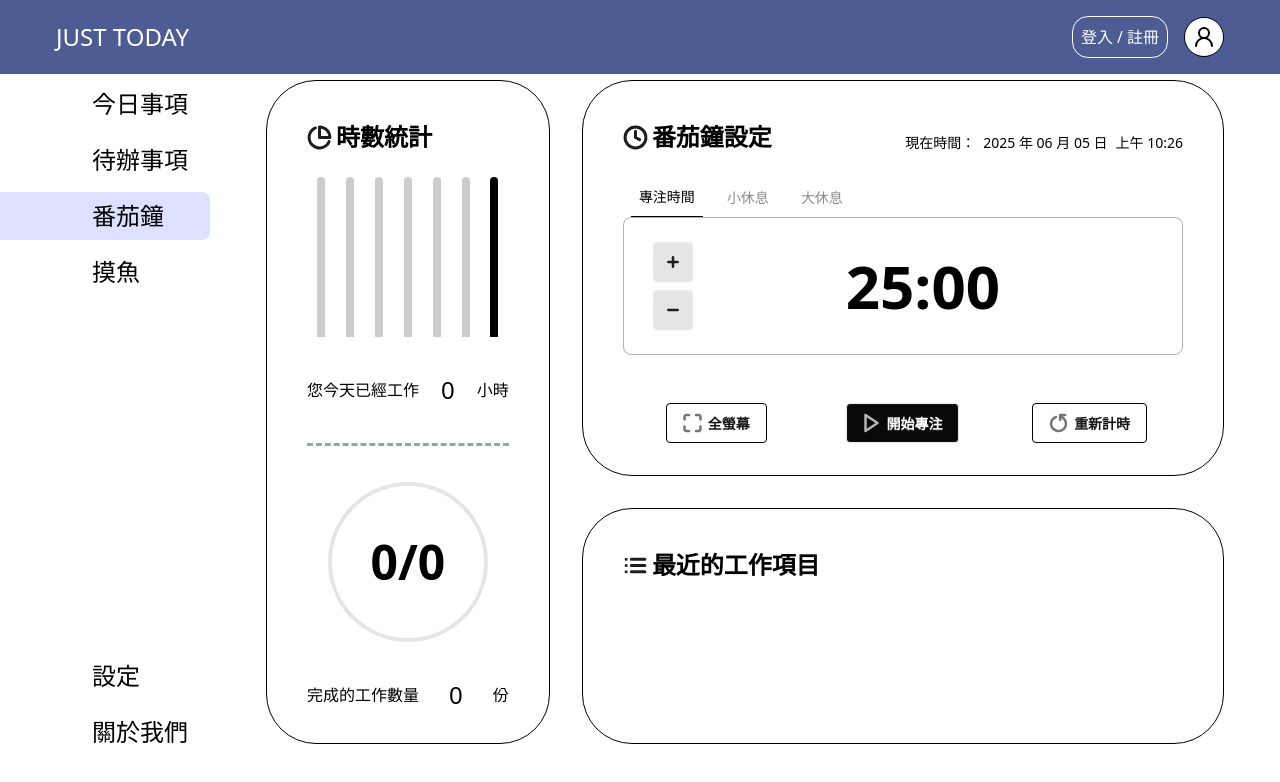
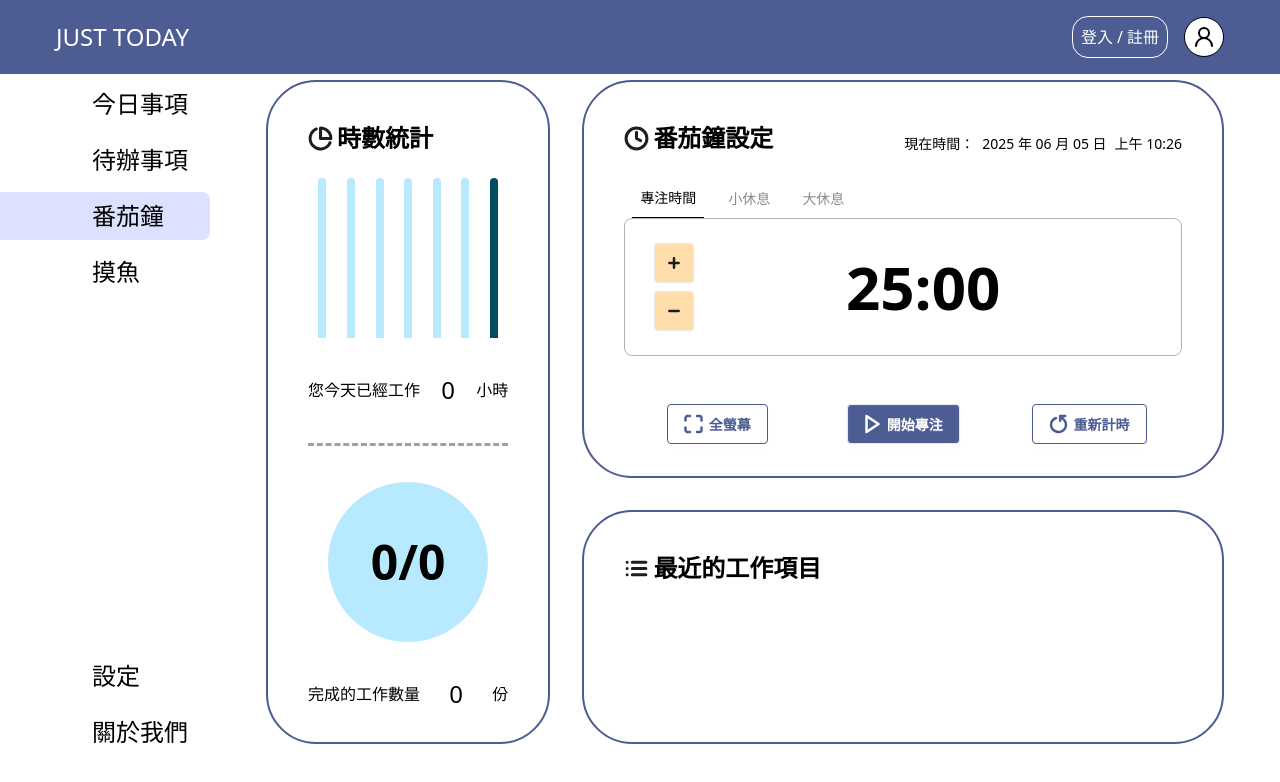
Before and after one commit to emba2ra3star/NTUEDTD_REACT_Just-Today, a React (Vite) app: page /Pomodoro in a window 1280 px wide. Shown: the top 782 px of the page. Built offline with nearby package versions, Linux system fonts and the light colour scheme.

Commit message:
番茄鐘(顏色變更)

```diff
--- a/src/index.css
+++ b/src/index.css
@@ -93,5 +93,5 @@ body {
 }
 
 .chart2{
-  background-color: #F8D6FF;
+  background-color: #B8EAFF;
 }
--- a/src/pages/Pomodoro.jsx
+++ b/src/pages/Pomodoro.jsx
@@ -33,7 +33,7 @@ export default Pomodoro;
 function Chart() {
     const todayList = useSelector(state => state.todayList);
     return (
-        <div className="h-full w-[40%] py-8 px-10 flex flex-col gap-4 border-1 rounded-[50px] border-black bg-base-100">
+        <div className="h-full w-[40%] py-8 px-10 flex flex-col gap-4 border-2 rounded-[50px] border-black card">
             {/* title */}
             <div className="flex items-center gap-1">
                 <svg width="25" height="25" viewBox="0 0 25 25" fill="none" xmlns="http://www.w3.org/2000/svg">
@@ -53,13 +53,13 @@ function Chart() {
             <div className="h-full flex flex-col justify-between">
                 {/* 本週工作時數直條圖 */}
                 <div className="h-[30%] grid grid-cols-7">
-                    <div className="h-full w-2 bg-black/20 rounded-t-full justify-self-center"></div>
-                    <div className="h-full w-2 bg-black/20 rounded-t-full justify-self-center"></div>
-                    <div className="h-full w-2 bg-black/20 rounded-t-full justify-self-center"></div>
-                    <div className="h-full w-2 bg-black/20 rounded-t-full justify-self-center"></div>
-                    <div className="h-full w-2 bg-black/20 rounded-t-full justify-self-center"></div>
-                    <div className="h-full w-2 bg-black/20 rounded-t-full justify-self-center"></div>
-                    <div className="h-full w-2 bg-black rounded-t-full justify-self-center"></div>
+                    <div className="h-full w-2 chart2 rounded-t-full justify-self-center"></div>
+                    <div className="h-full w-2 chart2 rounded-t-full justify-self-center"></div>
+                    <div className="h-full w-2 chart2 rounded-t-full justify-self-center"></div>
+                    <div className="h-full w-2 chart2 rounded-t-full justify-self-center"></div>
+                    <div className="h-full w-2 chart2 rounded-t-full justify-self-center"></div>
+                    <div className="h-full w-2 chart2 rounded-t-full justify-self-center"></div>
+                    <div className="h-full w-2 chart1 rounded-t-full justify-self-center"></div>
                 </div>
 
                 {/* 今日工作時數 */}
@@ -74,7 +74,7 @@ function Chart() {
 
                 {/* 今日工作完成度圓餅圖 */}
                 <div className="h-[30%] flex justify-center items-center">
-                    <div className="h-full aspect-square flex items-center justify-center border-4 border-black/10 rounded-full">
+                    <div className="h-full aspect-square flex items-center justify-center chart2 rounded-full">
                         <p className="text-5xl/12 font-bold">{todayList.filter(task => task.isDone).length}/{todayList.length}</p>
                     </div>
                 </div>
@@ -177,7 +177,7 @@ function PomodoroSetting() {
     };
 
     return (
-        <div className="w-full py-8 px-10 flex flex-col gap-4 border-1 rounded-[50px] border-black bg-base-100">
+        <div className="w-full py-8 px-10 flex flex-col gap-4 border-2 rounded-[50px] card">
             {/* title */}
             <div className="flex flex-row justify-between">
                 <div className="flex items-center gap-1">
@@ -229,7 +229,7 @@ function PomodoroSetting() {
                         {/* 增減按鈕 */}
                         <div className="flex flex-col justify-between items-center gap-2">
                             <button
-                                className="btn btn-square bg-black/10"
+                                className="btn btn-square bg-[#FFDEAC]"
                                 onClick={() => adjustTime(60)}
                                 disabled={isRunning}
                             >
@@ -238,7 +238,7 @@ function PomodoroSetting() {
                                 </svg>
                             </button>
                             <button
-                                className="btn btn-square bg-black/10"
+                                className="btn btn-square bg-[#FFDEAC]"
                                 onClick={() => adjustTime(-60)}
                                 disabled={isRunning}
                             >
@@ -257,29 +257,29 @@ function PomodoroSetting() {
             {/* 按鈕 */}
             <div className="mt-8 flex flex-row justify-between items-center">
                 <div className="w-1/3 flex justify-center">
-                    <button className="btn bg-white border-black">
+                    <button className="btn btn2">
                         <svg width="19" height="20" viewBox="0 0 19 20" fill="none" xmlns="http://www.w3.org/2000/svg">
-                            <path d="M5.94444 2H3.27778C2.80628 2 2.3541 2.1873 2.0207 2.5207C1.6873 2.8541 1.5 3.30628 1.5 3.77778V6.44444M17.5 6.44444V3.77778C17.5 3.30628 17.3127 2.8541 16.9793 2.5207C16.6459 2.1873 16.1937 2 15.7222 2H13.0556M13.0556 18H15.7222C16.1937 18 16.6459 17.8127 16.9793 17.4793C17.3127 17.1459 17.5 16.6937 17.5 16.2222V13.5556M1.5 13.5556V16.2222C1.5 16.6937 1.6873 17.1459 2.0207 17.4793C2.3541 17.8127 2.80628 18 3.27778 18H5.94444" stroke="#757575" strokeWidth="2.5" strokeLinecap="round" strokeLinejoin="round" />
+                            <path d="M5.94444 2H3.27778C2.80628 2 2.3541 2.1873 2.0207 2.5207C1.6873 2.8541 1.5 3.30628 1.5 3.77778V6.44444M17.5 6.44444V3.77778C17.5 3.30628 17.3127 2.8541 16.9793 2.5207C16.6459 2.1873 16.1937 2 15.7222 2H13.0556M13.0556 18H15.7222C16.1937 18 16.6459 17.8127 16.9793 17.4793C17.3127 17.1459 17.5 16.6937 17.5 16.2222V13.5556M1.5 13.5556V16.2222C1.5 16.6937 1.6873 17.1459 2.0207 17.4793C2.3541 17.8127 2.80628 18 3.27778 18H5.94444" stroke="#4D5C92" strokeWidth="2.5" strokeLinecap="round" strokeLinejoin="round" />
                         </svg>
                         <p>全螢幕</p>
                     </button>
                 </div>
                 <div className="w-1/3 flex justify-center">
                     <button
-                        className={`btn ${isRunning ? 'bg-warning' : 'bg-neutral'} text-white`}
+                        className={`btn ${isRunning ? 'bg-warning' : 'btn1'} text-white`}
                         onClick={toggleTimer}
                     >
                         {isRunning ? (
                             <>
                                 <svg width="17" height="20" viewBox="0 0 17 20" fill="none" xmlns="http://www.w3.org/2000/svg">
-                                    <path d="M6 4H4V16H6V4ZM12 4H10V16H12V4Z" stroke="#B3B3B3" strokeWidth="2.5" strokeLinecap="round" strokeLinejoin="round"/>
+                                    <path d="M6 4H4V16H6V4ZM12 4H10V16H12V4Z" stroke="#4D5C92" strokeWidth="2.5" strokeLinecap="round" strokeLinejoin="round"/>
                                 </svg>
                                 <p>暫停</p>
                             </>
                         ) : (
                             <>
                                 <svg width="17" height="20" viewBox="0 0 17 20" fill="none" xmlns="http://www.w3.org/2000/svg">
-                                    <path d="M2.5 2L14.5 10L2.5 18V2Z" stroke="#B3B3B3" strokeWidth="2.5" strokeLinecap="round" strokeLinejoin="round" />
+                                    <path d="M2.5 2L14.5 10L2.5 18V2Z" stroke="#fff" strokeWidth="2.5" strokeLinecap="round" strokeLinejoin="round" />
                                 </svg>
                                 <p>開始專注</p>
                             </>
@@ -288,11 +288,11 @@ function PomodoroSetting() {
                 </div>
                 <div className="w-1/3 flex justify-center">
                     <button
-                        className="btn bg-white border-black"
+                        className="btn btn2"
                         onClick={resetTimer}
                     >
                         <svg width="19" height="20" viewBox="0 0 19 20" fill="none" xmlns="http://www.w3.org/2000/svg">
-                            <path d="M16.1744 2L11.1744 2M11.1744 2V6.80034M11.1744 2L14.8078 5.71226C15.9566 6.81707 16.7003 8.2504 16.9268 9.79629C17.1534 11.3422 16.8505 12.9169 16.0638 14.2831C15.2771 15.6494 14.0492 16.7332 12.5652 17.3712C11.0811 18.0092 9.42132 18.1669 7.83581 17.8205C6.2503 17.4741 4.825 16.6424 3.77466 15.4507C2.72431 14.2589 2.10583 12.7718 2.0124 11.2132C1.91896 9.65469 2.35564 8.10921 3.25664 6.80966C4.15764 5.51012 5.47414 4.52689 7.00778 4.00814" stroke="#757575" strokeWidth="2.5" strokeLinecap="round" strokeLinejoin="round" />
+                            <path d="M16.1744 2L11.1744 2M11.1744 2V6.80034M11.1744 2L14.8078 5.71226C15.9566 6.81707 16.7003 8.2504 16.9268 9.79629C17.1534 11.3422 16.8505 12.9169 16.0638 14.2831C15.2771 15.6494 14.0492 16.7332 12.5652 17.3712C11.0811 18.0092 9.42132 18.1669 7.83581 17.8205C6.2503 17.4741 4.825 16.6424 3.77466 15.4507C2.72431 14.2589 2.10583 12.7718 2.0124 11.2132C1.91896 9.65469 2.35564 8.10921 3.25664 6.80966C4.15764 5.51012 5.47414 4.52689 7.00778 4.00814" stroke="#4D5C92" strokeWidth="2.5" strokeLinecap="round" strokeLinejoin="round" />
                         </svg>
                         <p>重新計時</p>
                     </button>
@@ -312,7 +312,7 @@ function LatestTask() {
     const todayList = useSelector(state => state.todayList);
 
     return (
-        <div className="h-full flex flex-col gap-4 py-8 px-10 flex-1 border-1 rounded-[50px] border-black bg-base-100">
+        <div className="h-full flex flex-col gap-4 py-8 px-10 flex-1 border-2 rounded-[50px] card">
             {/* title */}
             <div className="flex items-center gap-1">
                 <svg width="25" height="25" viewBox="0 0 25 25" fill="none" xmlns="http://www.w3.org/2000/svg">
@@ -340,7 +340,7 @@ function LatestTask() {
                             </div>
                             {/* 內容 */}
                             <div className="flex flex-col justify-center gap-2">
-                                <h2 className="pl-3 text-base/8 border-l-8">{item.title}</h2>
+                                <h2 className="mt-1.5 pl-3 text-base/8 border-l-8 border-[#FFCA73]">{item.title}</h2>
                                 <div className={`overflow-hidden transition-[max-height] duration-300 easy-in ${openId === index ? "max-h-40" : "max-h-0"}`}>
                                     <div className="text-sm/8 text-black/50">{item.note}</div>
                                 </div>
```
